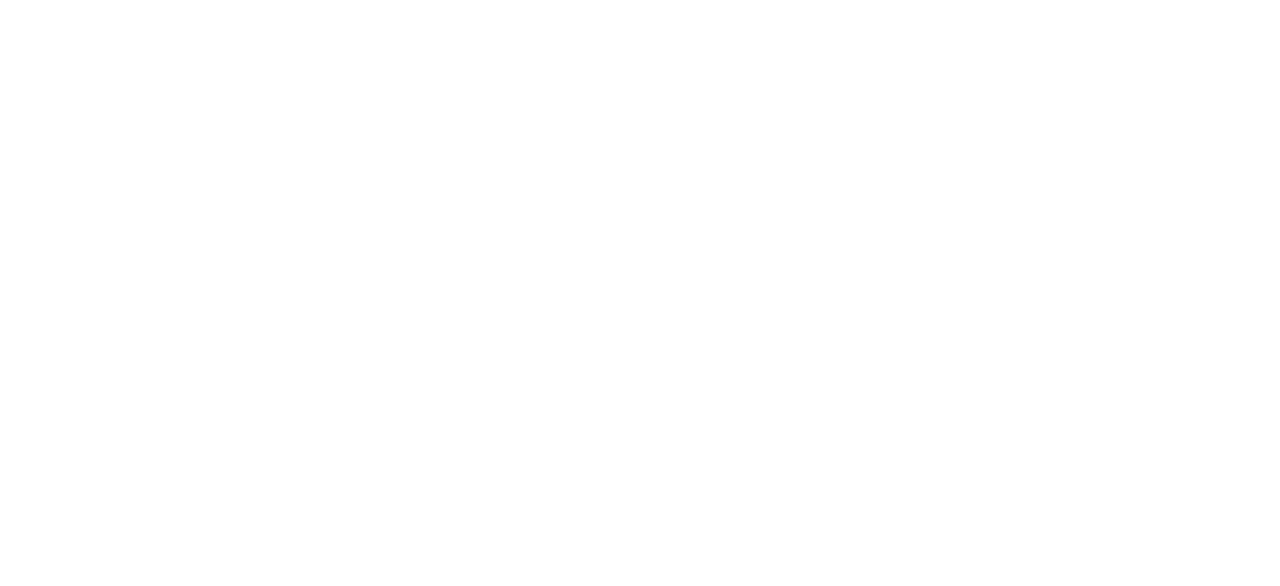
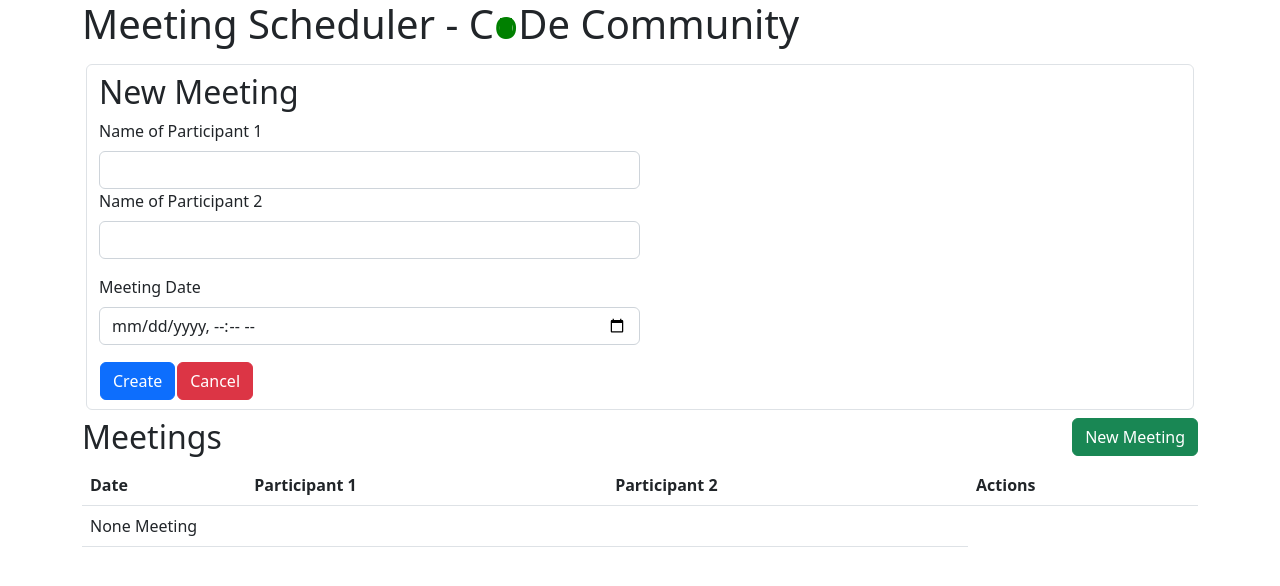
Before and after one commit to pionetto/meeting-scheduler, a plain HTML site: page index.html in a window 1280 px wide. Drawn offline with nearby package versions, Linux system fonts and the light colour scheme.

Commit message:
Created front-end initial interface with field for new meeting, participants, meeting date and meeting list

```diff
--- a/index.html
+++ b/index.html
@@ -1,12 +1,116 @@
 <!DOCTYPE html>
 <html lang="en">
+
 <head>
   <meta charset="UTF-8">
   <meta http-equiv="X-UA-Compatible" content="IE=edge">
   <meta name="viewport" content="width=device-width, initial-scale=1.0">
+
+  <!-- BootStrap-->
+  <link href="https://cdn.jsdelivr.net/npm/bootstrap@5.2.0/dist/css/bootstrap.min.css" rel="stylesheet"
+    integrity="sha384-gH2yIJqKdNHPEq0n4Mqa/HGKIhSkIHeL5AyhkYV8i59U5AR6csBvApHHNl/vI1Bx" crossorigin="anonymous">
+
   <title>Meeting Scheduler</title>
 </head>
+
+<style>
+.fill-letter {
+  position: relative;
+}
+
+.fill-letter:after {
+  display: block;
+  content: "";
+  position: absolute;
+}
+.o:after {
+  background-color: green;
+  color: green;
+  height: 35%;
+  left: 25%;
+  top: 40%;
+  width: 50%;
+  z-index: -1;
+}
+</style>
+
+
 <body>
+  <div class="container">
+    <div class="row">
+      <div class="col">
+        <h1>Meeting Scheduler -
+        <!--  C<span style="color: green;">o</span> -->
+        C<span class="fill-letter o" style="color: green">o</span>De Community</h1>
+      </div>
+    </div>
+    <div class="row my-2 mx-1 py-2 border rounded">
+      <div class="col-12">
+        <form action="">
+          <div class="row">
+            <div class="col-12">
+              <h2>New Meeting</h2>
+            </div>
+          </div>
+          <div class="row g-3">
+            <div class="col-12">
+              <label for="nameParticipant" class="form-label"> Name of Participant 1</label>
+              <input type="text" name="nameParticipant" id="nameParticipant" class="form-control w-50">
 
+              <label for="nameParticipant" class="form-label"> Name of Participant 2</label>
+              <input type="text" name="nameParticipant" id="nameParticipant" class="form-control w-50">
+            </div>
+            <div class="col-12">
+              <label for="meetingDate" class="form-label">Meeting Date</label>
+              <input type="datetime-local" name="meetingDate" id="meetingDate" class="form-control w-50">
+            </div>
+
+            <div>
+              <table>
+                <tr>
+                  <td>
+                    <div>
+                      <button type="submit" class="btn btn-primary">Create</button>
+                    </div>
+                  </td>
+                  <td>
+                    <div>
+                      <button type="button" class="btn btn-secondary btn-danger">Cancel</button>
+                    </div>
+                  </td>
+                </tr>
+              </table>
+            </div>
+          </div>
+        </form>
+      </div>
+    </div>
+    <div class="row">
+      <div class="col">
+        <h2>
+          Meetings
+        </h2>
+      </div>
+      <div class="col-auto">
+        <button type="button" class="btn btn-success">New Meeting</button>
+      </div>
+    </div>
+    <div class="row">
+      <div class="col-12">
+        <table class="table">
+          <thead>
+            <th scope="col">Date</th>
+            <th scope="col">Participant 1</th>
+            <th scope="col">Participant 2</th>
+            <th scope="col">Actions</th>
+          </thead>
+          <tbody>
+            <td colspan="3">None Meeting</td>
+          </tbody>
+        </table>
+      </div>
+    </div>
+  </div>
 </body>
+
 </html>
```
